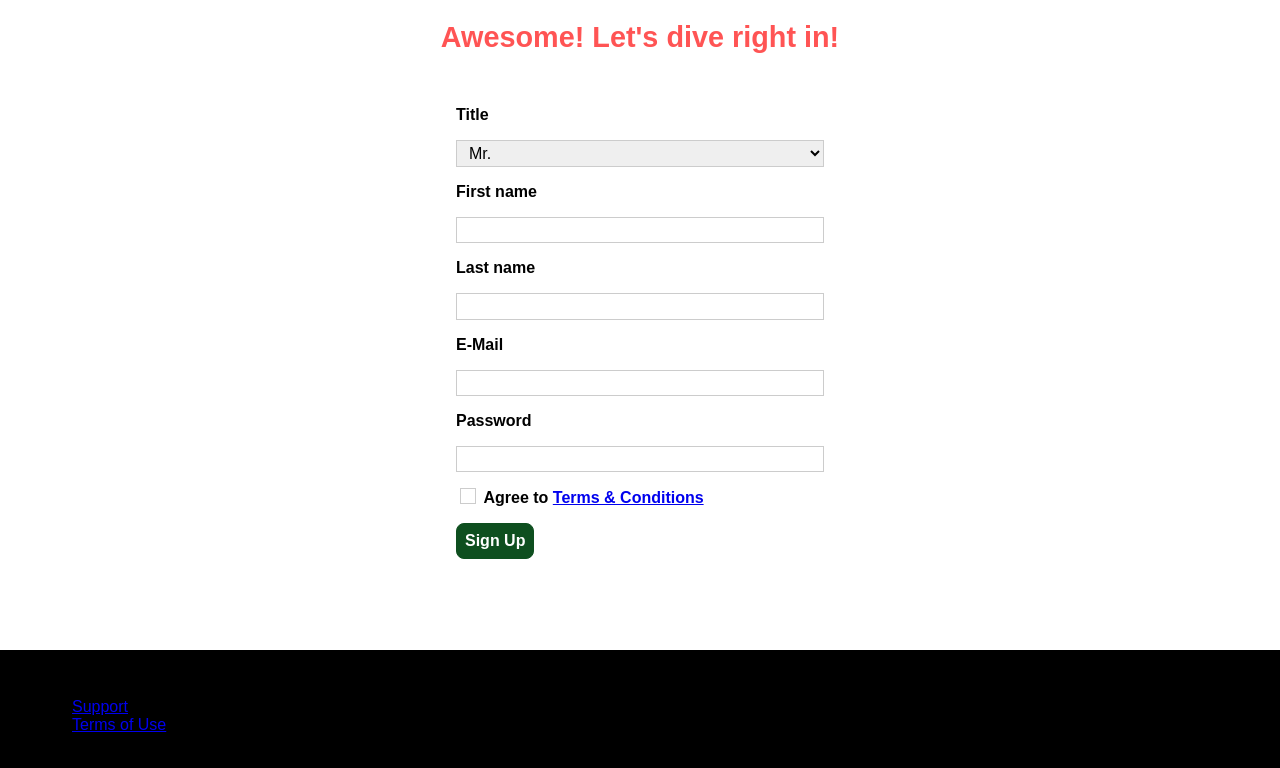
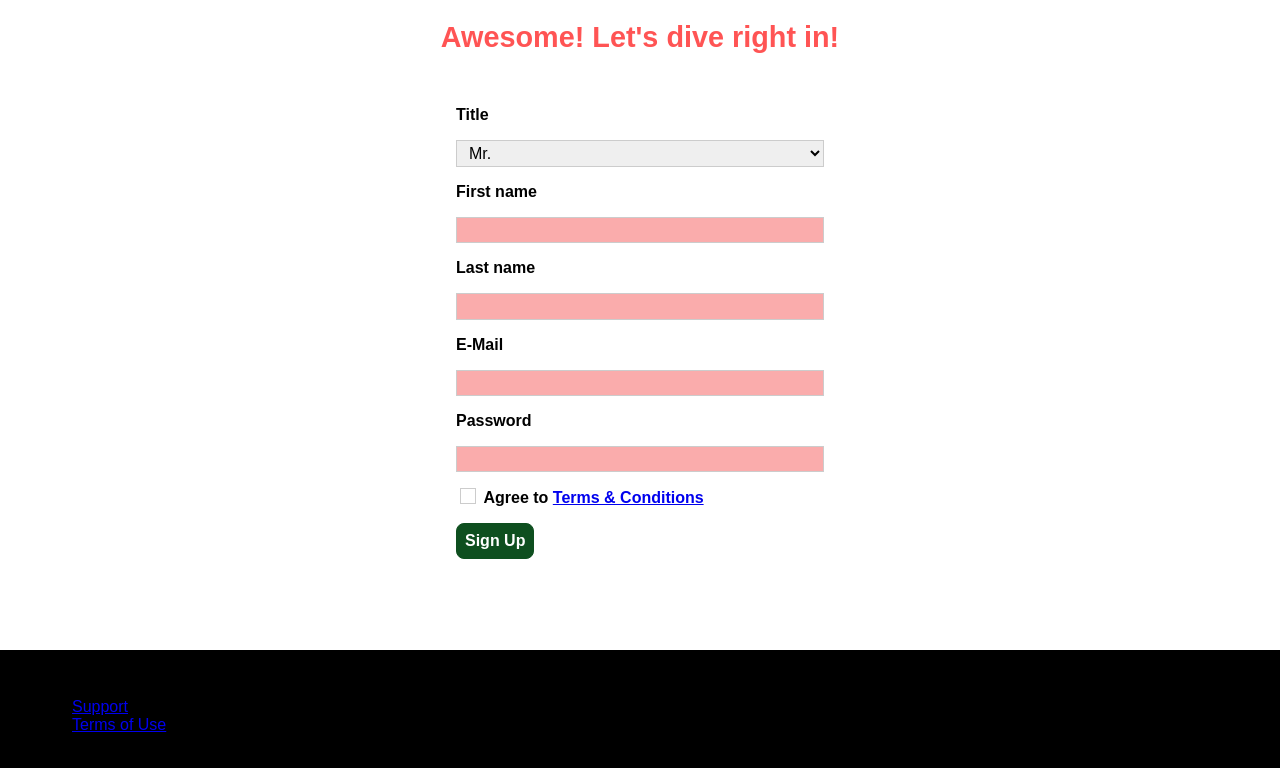
Before and after one commit to SonMinSeock/css-pratice, a plain HTML site: page start-hosting/index.html in a window 1280 px wide. Shown: the part 70-838 px from the top of the page. Drawn offline with Linux system fonts and the light colour scheme.

Commit message:
start-hosting form 검증 스타일 추가

```diff
--- a/start-hosting/index.html
+++ b/start-hosting/index.html
@@ -61,14 +61,14 @@
           <option value="ms">Ms.</option>
         </select>
         <label for="first-name">First name</label>
-        <input type="text" id="first-name" />
+        <input type="text" id="first-name" required />
         <label for="last-name">Last name</label>
-        <input type="text" id="last-name" />
+        <input type="text" id="last-name" required />
         <label for="email">E-Mail</label>
-        <input type="email" id="email" />
+        <input type="email" id="email" required />
         <label for="password">Password</label>
-        <input type="password" id="password" />
-        <input type="checkbox" id="agree-terms" />
+        <input type="password" id="password" required />
+        <input type="checkbox" id="agree-terms" required />
         <label for="agree-terms"
           >Agree to
           <a href="#">Terms &amp; Conditions</a>
--- a/start-hosting/start-hosting.css
+++ b/start-hosting/start-hosting.css
@@ -23,6 +23,7 @@ main {
   margin-top: 1rem;
   width: 100%;
 }
+
 /* .signup-form input[type="checkbox"],
 .signup-form input[type="checkbox"] + label {
   display: inline-block;
@@ -65,6 +66,13 @@ main {
   border: #0e4f1f;
 }
 
+.signup-form input.invalid,
+.signup-form select.invalid,
+.signup-form :invalid {
+  border-color: red !;
+  background-color: #faacac;
+}
+
 .signup-form button[type="submit"] {
   display: block;
   margin-top: 1rem;
```
